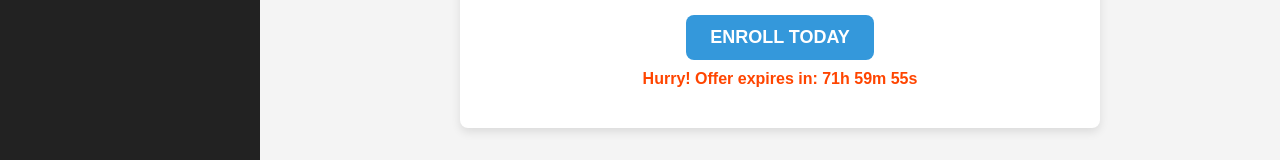
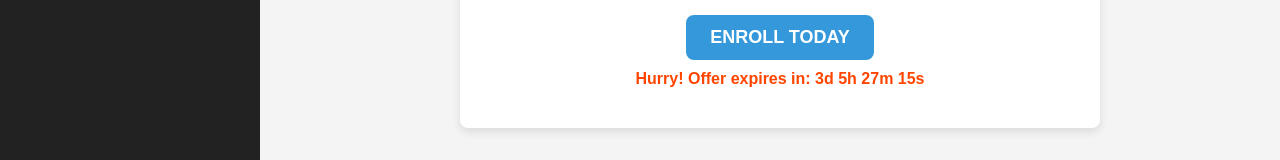
Before and after one commit to Hello-python1/HelloPython, a plain HTML site: page index.html in a window 1280 px wide. Shown: the part 578-738 px from the top of the page. Drawn offline with Linux system fonts and the light colour scheme.

Commit message:
Update index.html

```diff
--- a/index.html
+++ b/index.html
@@ -68,34 +68,30 @@
     <!-- Timer Script for 3-Day Countdown -->
     <script>
         document.addEventListener('DOMContentLoaded', function () {
-            // Get the current date and time
-            const now = new Date().getTime();
-
-            // Add 3 days (72 hours) in milliseconds
-            const threeDaysInMillis = 3 * 24 * 60 * 60 * 1000;
-
-            // Calculate the countdown end time (3 days from now)
-            const countdownEndTime = now + threeDaysInMillis;
+        // Set the fixed countdown end time (72 hours from October 20, 2024, 5:27 PM)
+        const countdownEndTime = new Date("October 23, 2024 17:27:00").getTime();
 
         // Update the countdown every 1 second
         const interval = setInterval(function () {
-                const currentTime = new Date().getTime();
-                const distance = countdownEndTime - currentTime;
+            const currentTime = new Date().getTime(); // Get the current time
+            const distance = countdownEndTime - currentTime; // Calculate remaining time
 
-                // Time calculations for total hours, minutes, and seconds
-                const totalHours = Math.floor(distance / (1000 * 60 * 60)); // Total hours left
+            // Time calculations for days, hours, minutes, and seconds
+            const days = Math.floor(distance / (1000 * 60 * 60 * 24)); // Days left
+            const hours = Math.floor((distance % (1000 * 60 * 60 * 24)) / (1000 * 60 * 60)); // Hours left
             const minutes = Math.floor((distance % (1000 * 60 * 60)) / (1000 * 60)); // Minutes left
             const seconds = Math.floor((distance % (1000 * 60)) / 1000); // Seconds left
 
-                // Display the result in the timer div
-                document.getElementById("timer").innerHTML = `Hurry! Offer expires in: ${totalHours}h ${minutes}m ${seconds}s`;
+            // Display the result in the "timer" element
+            document.getElementById("timer").innerHTML =
+                `Hurry! Offer expires in: ${days}d ${hours}h ${minutes}m ${seconds}s`;
 
             // If the countdown is finished, clear the interval and show expiration message
             if (distance < 0) {
                 clearInterval(interval);
                 document.getElementById("timer").innerHTML = "The offer has expired!";
             }
-            }, 1000);
+        }, 1000); // Repeat the function every second
     });
     </script>
 </body>
```
Lines whose indentation alone changed are shown as unchanged.
